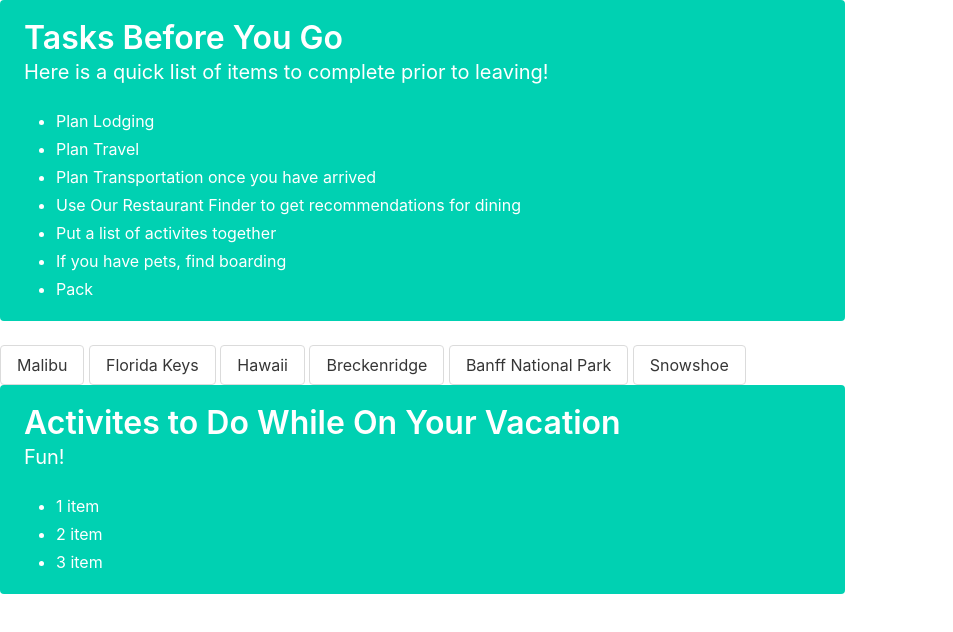
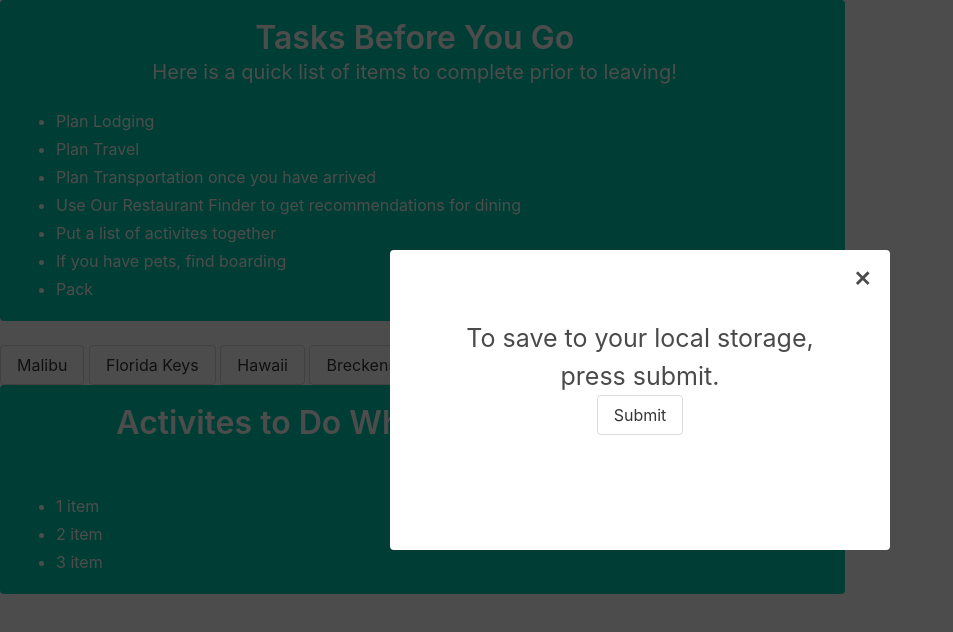
Before and after one commit to damiandeleon/vacation_planner, a plain HTML site: page index2.html in a window 1280 px wide. Shown: the whole page, without its empty margins (0-953 px from the left). Drawn offline with nearby package versions, Linux system fonts and the light colour scheme.

Commit message:
first steps to adding second modal to index2.html. pushing so that i can pull Damian's new code.

```diff
--- a/assets/style.css
+++ b/assets/style.css
@@ -63,10 +63,43 @@ input {
     transform: rotate(45deg);
     cursor: pointer;
 }
-/* #mountainTheme {
 
-} */
+p{
+    text-align: center;
+    font-size: 25px;
+}
 
-/* #beachTheme {
+.bg-modal2 {
+    width: 100%;
+    height: 100%;
+    background-color: rgba(0, 0, 0, 0.7);
+    position: absolute;
+    top: 0;
+    display: flex;
+    justify-content: center;
+    align-items: center;
+    /* display: none; */
+}
 
-} */
+.modal-content2 {
+    width: 500px;
+    height: 300px;
+    background-color: white;
+    border-radius: 4px;
+    text-align: center;
+    padding: 20px;
+    position: relative;
+}
+
+.form2 {
+    padding: 50px;
+}
+
+.close2 {
+    position: absolute;
+    top: 0;
+    right: 14px;
+    font-size: 35px;
+    transform: rotate(45deg);
+    cursor: pointer;
+}
--- a/index2.html
+++ b/index2.html
@@ -5,6 +5,7 @@
     <meta charset="UTF-8">
     <meta name="viewport" content="width=device-width, initial-scale=1.0">
     <link rel="stylesheet" href="https://cdn.jsdelivr.net/npm/bulma@0.9.1/css/bulma.min.css">
+    <link rel="stylesheet" href="assets/style.css"/>
     <!-- link stylesheets -->
     <title>Your Vacation Details</title>
 </head>
@@ -100,19 +101,19 @@
     </div>
 
     <!--Save to Local Storage Modal-->
-    <!-- <div class="bg-modal">
-        <div class="modal2-content">
-            <div class="close">+</div>
-            <img src="" alt="">
-            <form action="">
+    <div class="bg-modal2">
+        <div class="modal-content2">
+            <div class="close2">+</div>
+            <!-- <img src="" alt=""> -->
+            <form class="form2" action="">
                 <p>To save to your local storage, press submit.</p>
-                <a href="" class="saveButton">Submit</a>
+                <a href="" class="button saveButton">Submit</a>
             </form>
         </div>
-    </div> -->
+    </div>
 
 
-    <!-- <script src="script.js"></script> -->
+    <script src="script.js"></script>
 </body>
 
 </html>
--- a/script.js
+++ b/script.js
@@ -239,25 +239,28 @@ function Snowshoe (event) {
 }
 selectedSnowshoe.addEventListener("click", Snowshoe);
 
-getEatFlKeys(eatFlKeys);
-function getEatFlKeys (url){
-    fetch(url, {headers: {
-        'Accept': 'application/json',
-        'Content-Type': 'application/json',
-        'user-key': "e520bba2bf7f434d5803aa5e81d5ad4a",
-        // 'Authorization': 'Bearer ' + "e520bba2bf7f434d5803aa5e81d5ad4a"
-      }})
-    .then(response => response.json())
-    .then(data => console.log(data));
-    console.log(data);
-}
-firstModal
+// getEatFlKeys(eatFlKeys);
+// function getEatFlKeys (url){
+//     fetch(url, {headers: {
+//         'Accept': 'application/json',
+//         'Content-Type': 'application/json',
+//         'user-key': "e520bba2bf7f434d5803aa5e81d5ad4a",
+//         // 'Authorization': 'Bearer ' + "e520bba2bf7f434d5803aa5e81d5ad4a"
+//       }})
+//     .then(response => response.json())
+//     .then(data => console.log(data));
+//     console.log(data);
+// }
+
 selectedSnowshoe.addEventListener("click", Snowshoe)
 
 // Takes selections and saves them to local storage.
 // document.querySelector('.saveButton').addEventListener('click', function(event){
 //     event.preventDefault();
 //     localStorage.setItem("saveDetails", JSON.stringify());
-//     document.querySelector('').style.display = 'none';
+//     document.querySelector('.bg-modal2').style.display = 'none';
 // });
-main
+
+document.querySelector('.close2').addEventListener('click', function() {
+    document.querySelector('.bg-modal2').style.display = 'none';
+});
```
